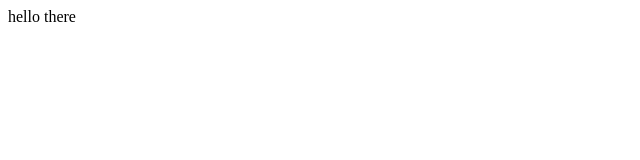
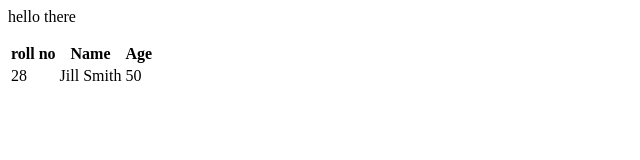
Before and after one commit to joelfds/joelfds, a plain HTML site: page index.html in a window 1280 px wide. Shown: the whole page, without its empty margins (0-640 px from the left). Drawn offline with Linux system fonts and the light colour scheme.

Commit message:
added table

```diff
--- a/index.html
+++ b/index.html
@@ -1 +1,24 @@
 <p>hello there</p>
+<head>
+<table>
+
+    <tr>
+
+    <th>roll no</th>
+
+
+    <th>Name</th>
+
+
+    <th>Age</th>
+
+
+    </tr>
+
+      <tr>
+        <td>28</td>
+        <td>Jill Smith</td>
+        <td>50</td>
+      </tr>
+    </table>
+</head>
```
